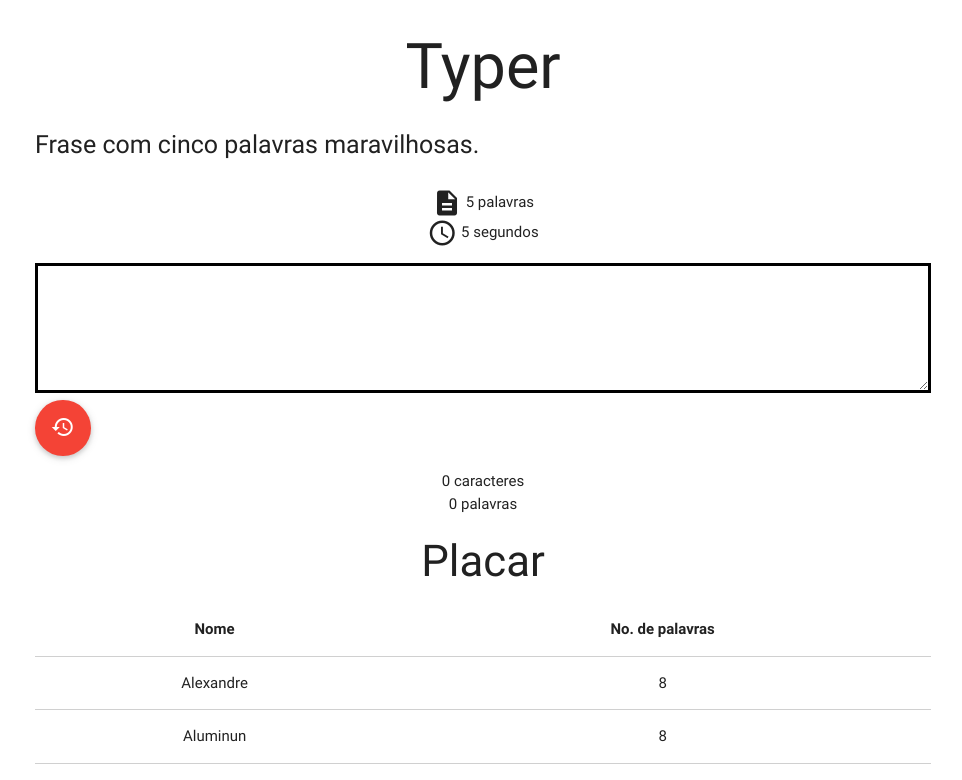
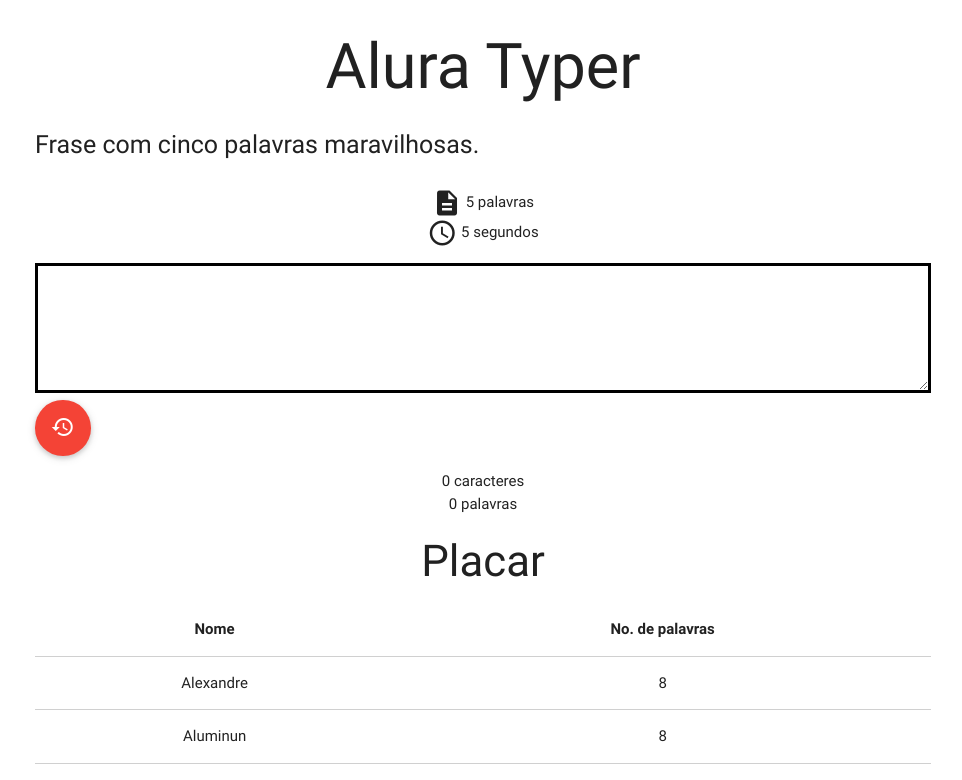
Before and after one commit to alematema/jQuery-mini-projeto, a plain HTML site: page principal.html in a window 1280 px wide. Shown: the whole page, without its empty margins (157-1119 px from the left). Drawn offline with Linux system fonts and the light colour scheme.

Commit message:
correcao titulo mudado

```diff
--- a/principal.html
+++ b/principal.html
@@ -3,7 +3,7 @@
 
 <head>
 	<meta charset="UTF-8">
-	<title>Alura Typer</title>
+	<title>Typer</title>
 	<link rel="stylesheet" href="css/libs/materialize.min.css">
 	<!--	<link rel="stylesheet" href="css/libs/google-fonts.css">-->
 	<link href="https://fonts.googleapis.com/icon?family=Material+Icons" rel="stylesheet">
@@ -15,7 +15,7 @@
 
 
 	<div class='container'>
-		<h1 class="center">Typer</h1>
+		<h1 class="center">Alura Typer</h1>
 
 		<p class="frase center">Frase com cinco palavras maravilhosas.</p>
 
```
